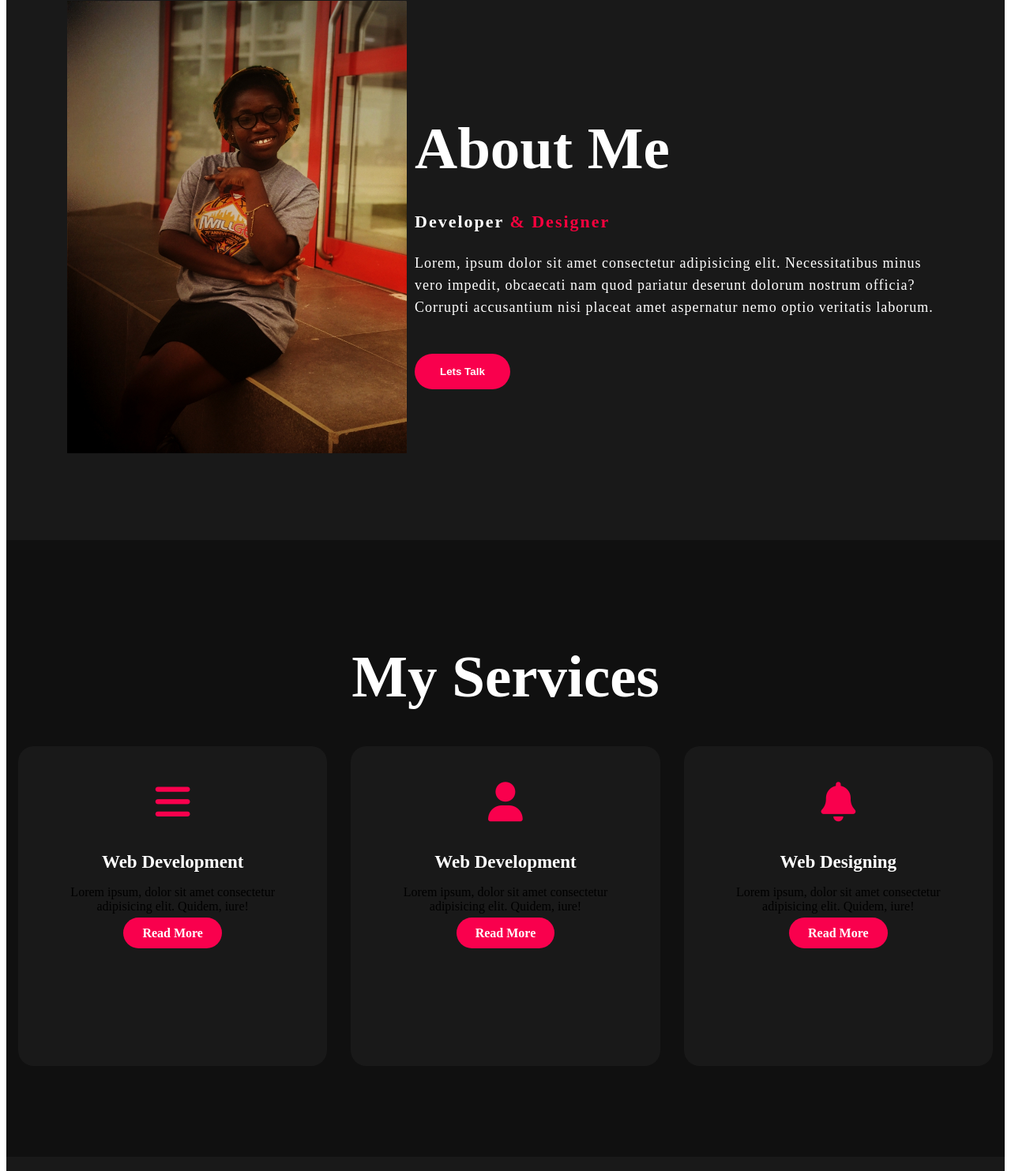
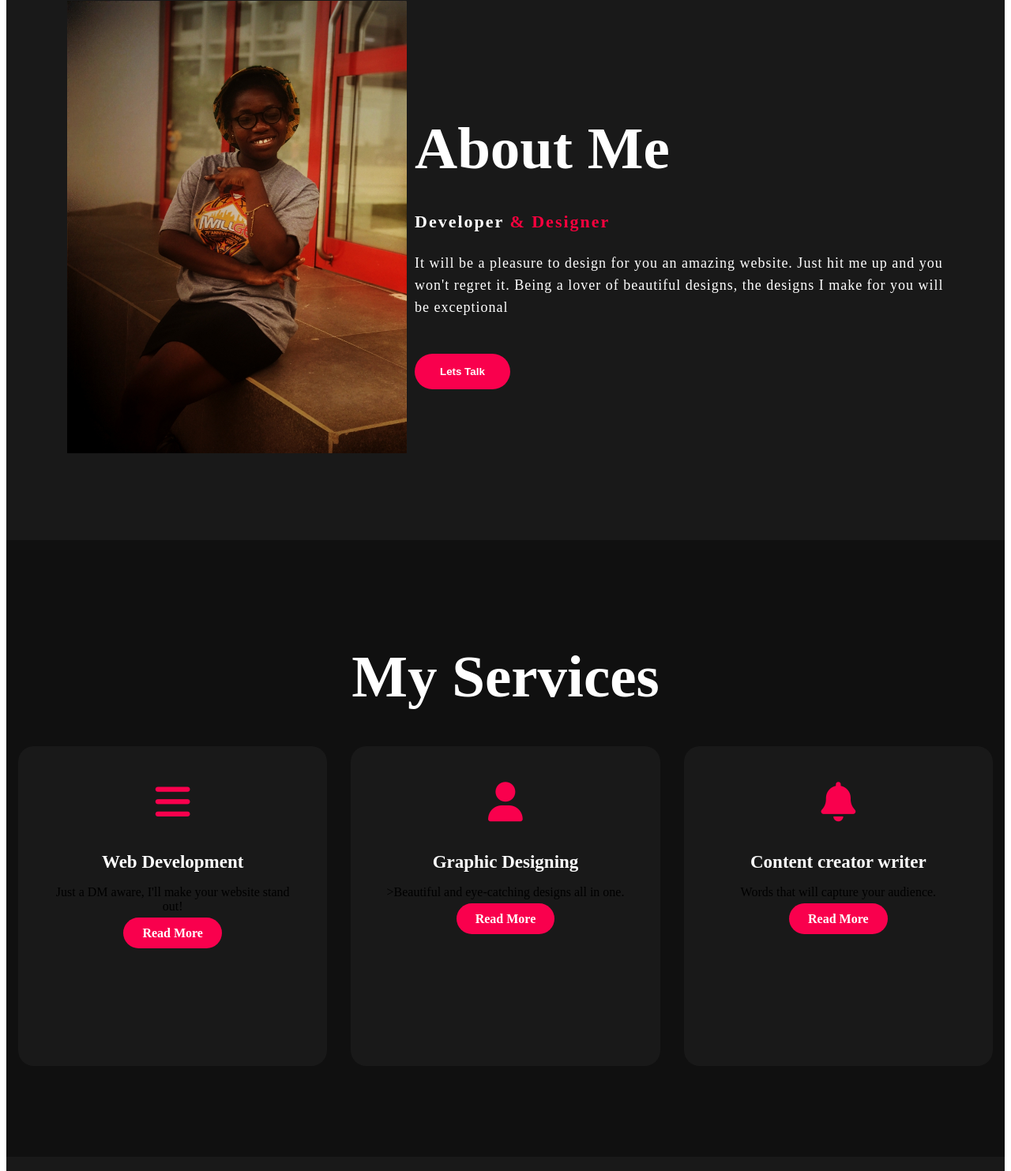
Before and after one commit to AngelinaAlorzuke/Demo-2, a plain HTML site: page new/index.html in a window 1280 px wide. Shown: the part 917-2400 px from the top of the page at 79% size. Drawn offline with Linux system fonts and the light colour scheme.

Commit message:
Update index.html

```diff
--- a/new/index.html
+++ b/new/index.html
@@ -36,8 +36,8 @@
     <div class="content">
       <h4>Hello,my name is</h4>
       <h1>Angelina<span> Alorzuke</span></h1>
-      <h3>I am a Web Developer.</h3>
-      <div class="newslatter">
+      <h3>I am a Web Developer, a content creator, and a Designer..</h3>
+      <div class="newsletter">
         <form>
             <input type="email" name="email" id="mail" placeholder="Enter your email">
             <input type="submit" name="submit" value="Lets Start">
@@ -52,7 +52,8 @@
         <div class="about-text ">
         <h2>About Me</h2>
         <h5>Developer <span>& Designer</span> </h5>
-        <p style="color: white;">Lorem, ipsum dolor sit amet consectetur adipisicing elit. Necessitatibus minus vero impedit, obcaecati nam quod pariatur deserunt dolorum nostrum officia? Corrupti accusantium nisi placeat amet aspernatur nemo optio veritatis laborum.</p>
+        <p style="color: white;">It will be a pleasure to design for you an amazing website.
+          Just hit me up and you won't regret it. Being a lover of beautiful designs, the designs I make for you will be exceptional</p>
         <button type="button" >Lets Talk</button>
       </div>
     </section>
@@ -68,25 +69,25 @@
 <i class="fas fa-bars"></i>
 <h5>Web Development</h5>
 <div class="pra"></div>
-<p>Lorem ipsum, dolor sit amet consectetur adipisicing elit. Quidem, iure!</p>
+<p>Just a DM aware, I'll make your website stand out!</p>
 <p style="text-align: center;">
   <a class="button" href="#">Read More</a>
 </p>
 </div>
 <div class="card">
 <i class="fas fa-user"></i>
-<h5>Web Development</h5>
+<h5>Graphic Designing</h5>
 <div class="pra"></div>
-<p>Lorem ipsum, dolor sit amet consectetur adipisicing elit. Quidem, iure!</p>
+<p>>Beautiful and eye-catching designs all in one.</p>
 <p style="text-align: center;">
   <a class="button" href="#">Read More</a>
 </p>
 </div>
 <div class="card">
 <i class="fas fa-bell"></i>
-<h5>Web Designing</h5>
+<h5>Content creator writer</h5>
 <div class="pra"></div>
-<p>Lorem ipsum, dolor sit amet consectetur adipisicing elit. Quidem, iure!</p>
+<p>Words that will capture your audience. </p>
 <p style="text-align: center;">
   <a class="button" href="#">Read More</a>
 </p>
@@ -102,10 +103,10 @@
 <!-- footer start -->
 <footer>
 <p>Angelina Alorzuke</p>
-<p>For more html,css and coding tutorial -please click on the link below to subscibe to my channel:</p>
+<p>For more HTML, CSS, and coding tutorials -please click on the link below to subscribe to my channel:</p>
 <div class="social">
   <a href="#"> <i class="fab fa-facebook-f"></i> </a>
-  <a href="#"><i class="fab fa-instagram"></i></a>
+  <a href="#"><i class="fab fa-Instagram"></i></a>
   <a href="#"><i class="fab fa-twitter"></i></a>
 </div>
 <p class="end">CopyRight by Angelina Alorzuke</p>
```
